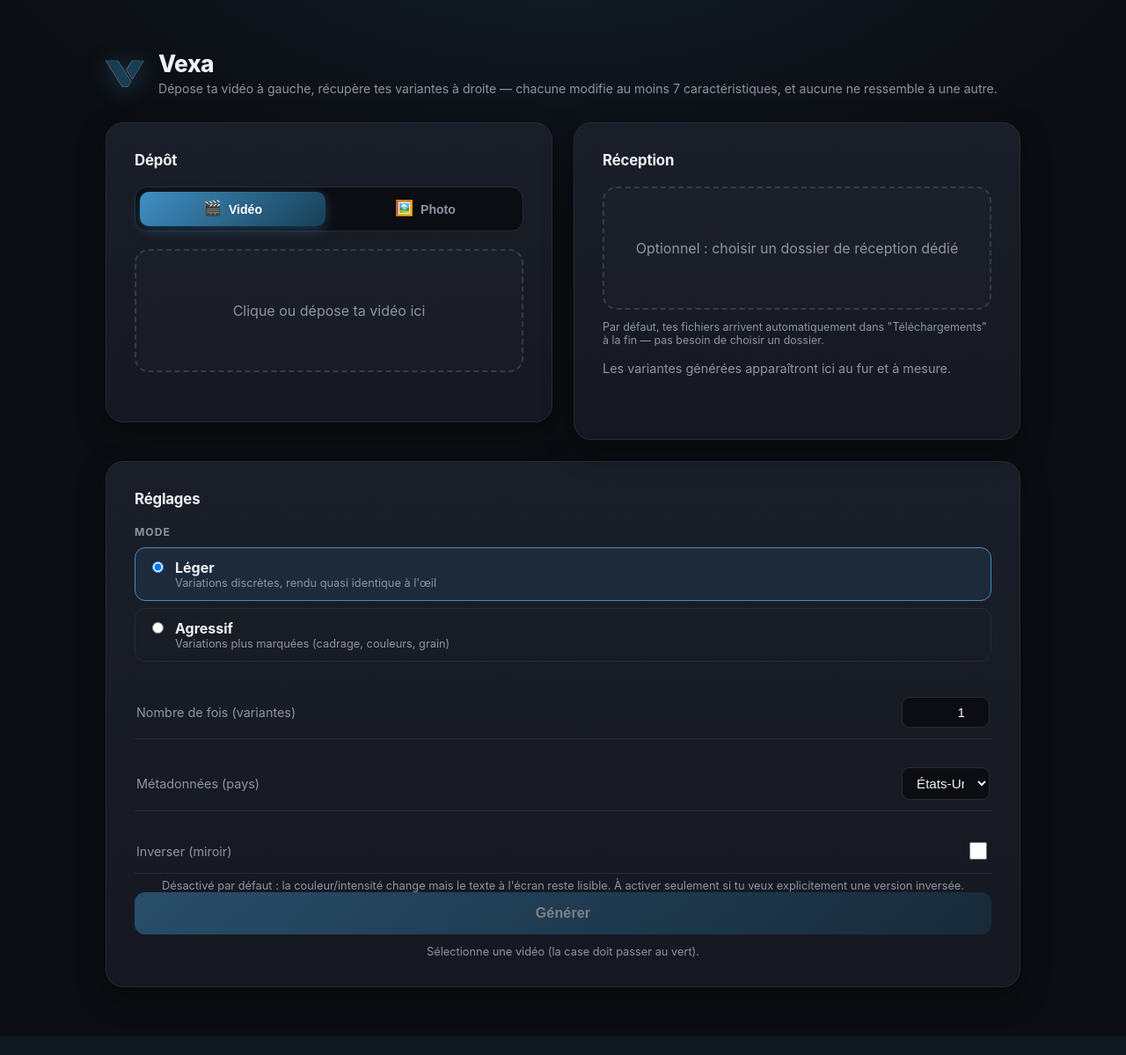
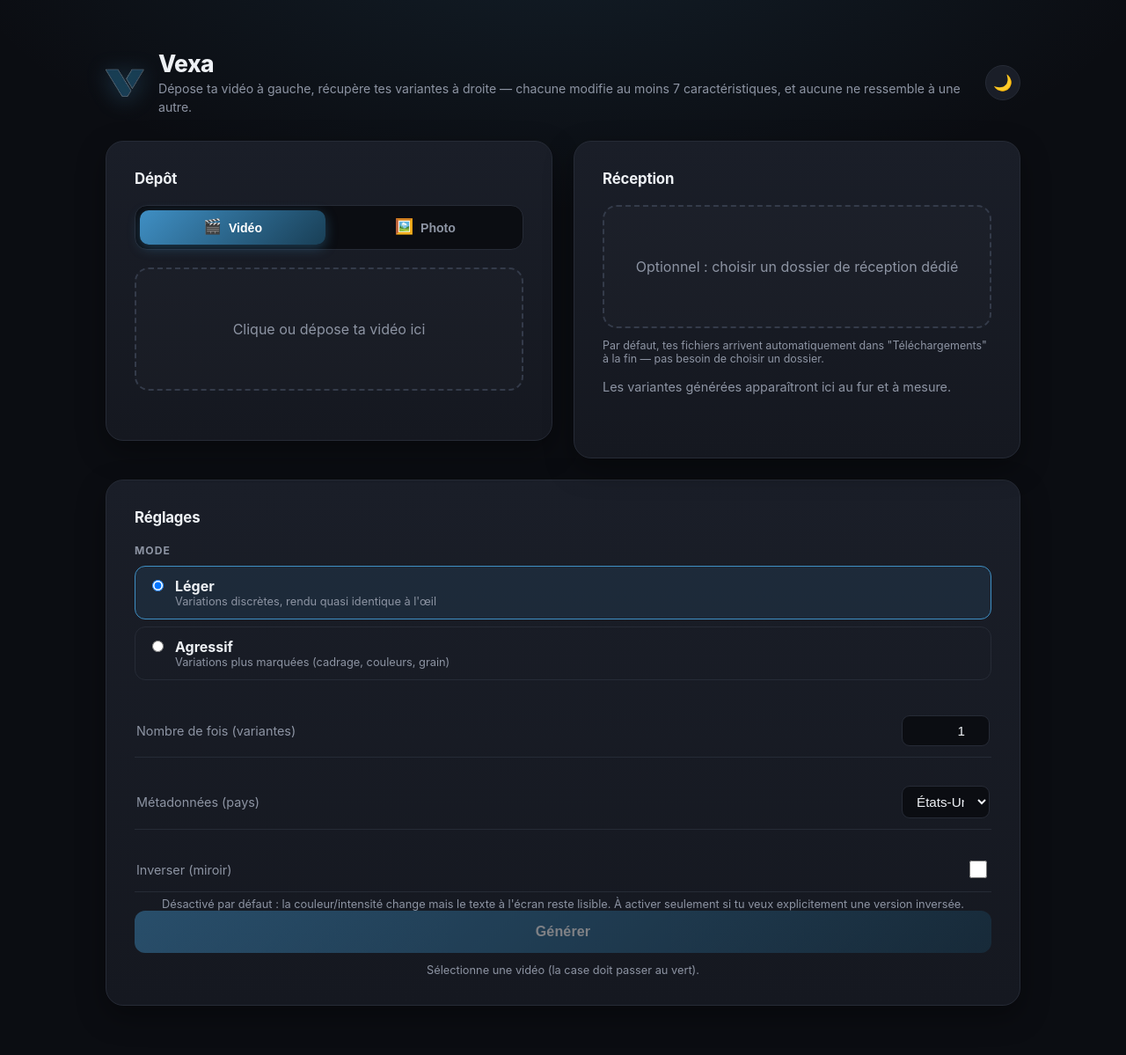
Before and after one commit to galaupjules-glitch/scout, a Flask app: page / in a window 1280 px wide. Shown: the whole page at 88% size. Before the commit the page ends 1178 px from the top, so only its background shows below. Run offline with Flask 3, Linux system fonts and the light colour scheme; the visitor is signed in with stand-in values (Sample User, id 1).

Commit message:
Ajoute un bouton de bascule mode jour (beige/blanc) / mode nuit (bleu foncé)
Mode nuit (bleu foncé/navy) conservé par défaut — c'est le thème
d'origine de Vexa. Le nouveau bouton en haut à droite de l'en-tête
bascule vers un mode jour chaud (fond beige/blanc, texte sombre, mêmes
accents de marque), et mémorise le choix (localStorage) pour les
prochaines ouvertures. Testé visuellement dans les deux sens via le
navigateur intégré.

Co-Authored-By: Claude Sonnet 5 <noreply@anthropic.com>

```diff
--- a/static/style.css
+++ b/static/style.css
@@ -14,6 +14,23 @@
   --erreur: #ff6b6b;
   --succes: #34c77b;
   --ombre: 0 12px 32px rgba(0, 0, 0, 0.35);
+  --transition-theme: background 0.25s ease, color 0.25s ease, border-color 0.25s ease, box-shadow 0.25s ease;
+}
+
+/* Mode jour : fond beige/blanc chaud, mêmes accents de marque */
+:root[data-theme="light"] {
+  --bg: #f3efe6;
+  --bg-glow: radial-gradient(1200px 600px at 50% -10%, rgba(63, 143, 196, 0.08), transparent 60%);
+  --carte: #fdfbf6;
+  --carte-haut: #ffffff;
+  --texte: #2a2620;
+  --sous-texte: #83796a;
+  --accent-soft: rgba(63, 143, 196, 0.1);
+  --bordure: #e3dbc9;
+  --bordure-vive: #d4c9b0;
+  --erreur: #c7453f;
+  --succes: #2a9a5c;
+  --ombre: 0 12px 28px rgba(60, 50, 30, 0.1);
 }
 
 * { box-sizing: border-box; }
@@ -28,7 +45,32 @@ body {
   color: var(--texte);
   font-family: -apple-system, BlinkMacSystemFont, "Segoe UI", Roboto, sans-serif;
   -webkit-font-smoothing: antialiased;
+  transition: var(--transition-theme);
 }
+
+.carte, .zone-fichier, .type-media, .radio, .variante, .alerte,
+.champ-ligne select, .champ-ligne input[type="number"],
+.progression .barre, .bouton-enregistrer-sous, .bouton-partager {
+  transition: var(--transition-theme), border-color 0.18s, background 0.18s, color 0.18s, transform 0.18s;
+}
+
+.bouton-theme {
+  flex-shrink: 0;
+  margin-left: auto;
+  width: 40px;
+  height: 40px;
+  border: 1px solid var(--bordure);
+  border-radius: 50%;
+  background: var(--carte-haut);
+  color: var(--texte);
+  font-size: 1.1rem;
+  display: flex;
+  align-items: center;
+  justify-content: center;
+  cursor: pointer;
+  transition: var(--transition-theme);
+}
+.bouton-theme:hover { border-color: var(--accent); background: var(--accent-soft); }
 
 .page {
   width: 100%;
--- a/templates/index.html
+++ b/templates/index.html
@@ -6,6 +6,14 @@
   <title>Vexa</title>
   <link rel="icon" href="{{ url_for('static', filename='favicon.png') }}">
   <link rel="stylesheet" href="{{ url_for('static', filename='style.css') }}">
+  <script>
+    // Appliqué avant le rendu pour éviter un flash du mauvais thème au
+    // chargement. Mode nuit par défaut (c'est le thème d'origine de Vexa).
+    try {
+      const theme = localStorage.getItem('vexa_theme') || 'dark';
+      if (theme === 'light') document.documentElement.setAttribute('data-theme', 'light');
+    } catch (e) {}
+  </script>
 </head>
 <body>
   <div class="page">
@@ -15,6 +23,7 @@
         <h1>Vexa</h1>
         <p class="sous-titre" id="sous-titre">Dépose ta vidéo à gauche, récupère tes variantes à droite — chacune modifie au moins 7 caractéristiques, et aucune ne ressemble à une autre.</p>
       </div>
+      <button type="button" class="bouton-theme" id="bouton-theme" title="Basculer mode jour / nuit">🌙</button>
     </header>
 
     <div class="alerte" id="alerte-js" hidden><p id="alerte-texte"></p></div>
@@ -337,6 +346,25 @@
 
     majVerrouGenerer();
 
+    // Mode jour / nuit : nuit (bleu foncé) par défaut, jour (beige/blanc)
+    // au clic, mémorisé pour les prochaines ouvertures.
+    const boutonTheme = document.getElementById('bouton-theme');
+    function appliquerIconeTheme() {
+      const estJour = document.documentElement.getAttribute('data-theme') === 'light';
+      boutonTheme.textContent = estJour ? '☀️' : '🌙';
+    }
+    appliquerIconeTheme();
+    boutonTheme.addEventListener('click', () => {
+      const estJour = document.documentElement.getAttribute('data-theme') === 'light';
+      if (estJour) {
+        document.documentElement.removeAttribute('data-theme');
+      } else {
+        document.documentElement.setAttribute('data-theme', 'light');
+      }
+      appliquerIconeTheme();
+      try { localStorage.setItem('vexa_theme', estJour ? 'dark' : 'light'); } catch (e) {}
+    });
+
     function afficherErreur(msg) {
       alerteTexte.textContent = msg;
       alerteBox.hidden = false;
```
